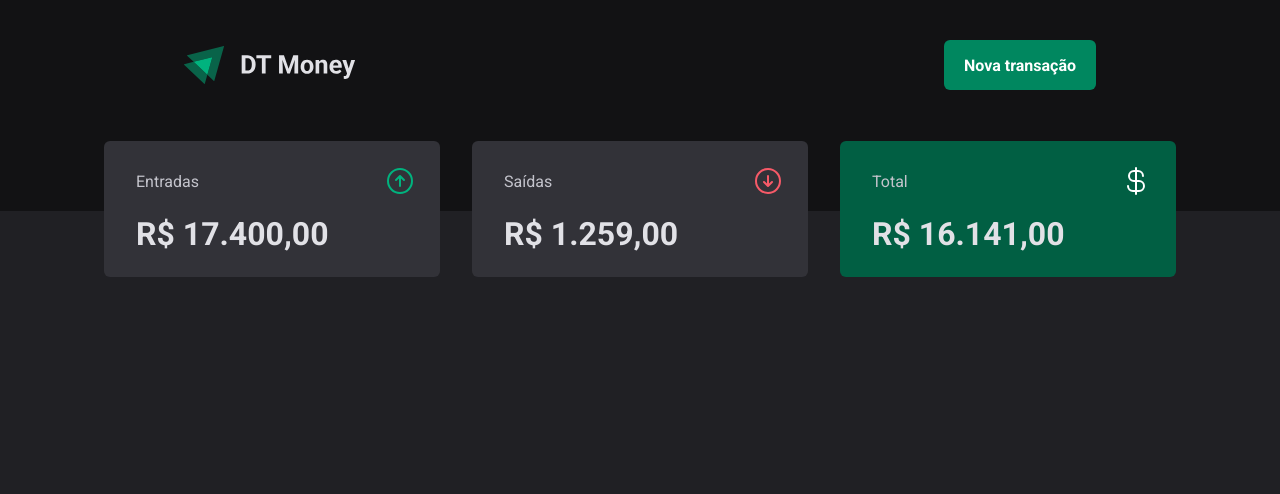
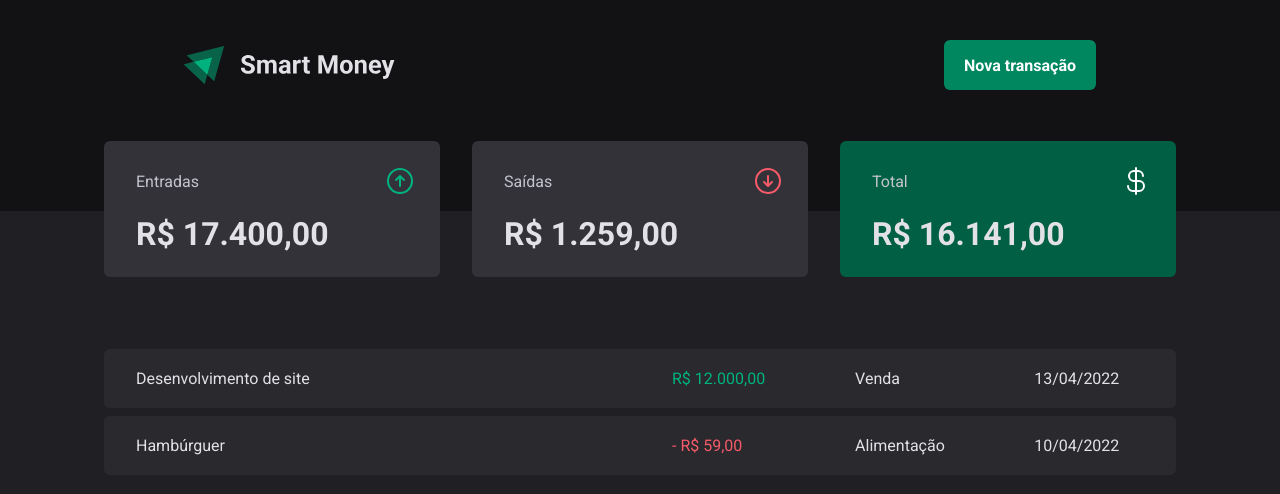
Before and after one commit to holices/smart-money, a React (Vite) app: page / in a window 1280 px wide. Shown: the top 494 px of the page. Built offline with nearby package versions, Linux system fonts and the light colour scheme.

Commit message:
➕ build: Visual structure Transactions page

```diff
--- a/src/pages/Transactions/index.tsx
+++ b/src/pages/Transactions/index.tsx
@@ -1,11 +1,40 @@
 import { Header } from "../../components/Header";
 import { Summary } from "../../components/Summary";
+import { PriceHighlight, TransactionsContainer, TransactionsTable } from "./styles";
 
 export function Transactions() {
   return (
     <div>
       <Header />
       <Summary />
+
+      <TransactionsContainer>
+        <TransactionsTable>
+          <tbody>
+            <tr>
+              <td width="50%">Desenvolvimento de site</td>
+              <td>
+                <PriceHighlight variant="income">
+                  R$ 12.000,00
+                </PriceHighlight>
+              </td>
+              <td>Venda</td>
+              <td>13/04/2022</td>
+            </tr>
+
+            <tr>
+              <td width="50%">Hambúrguer</td>
+              <td>
+                <PriceHighlight variant="outcome">
+                  - R$ 59,00
+                </PriceHighlight>
+              </td>
+              <td>Alimentação</td>
+              <td>10/04/2022</td>
+            </tr>
+          </tbody>
+        </TransactionsTable>
+      </TransactionsContainer>
     </div>
   )
 }
--- a/src/pages/Transactions/styles.ts
+++ b/src/pages/Transactions/styles.ts
@@ -0,0 +1,38 @@
+import { styled } from "styled-components";
+
+export const TransactionsContainer = styled.main`
+  width: 100%;
+  max-width: 112rem;
+  margin: 6.4rem auto 0;
+  padding: 0 2.4rem;
+`
+
+export const TransactionsTable = styled.table`
+  width: 100%;
+  border-collapse: separate;
+  border-spacing: 0 0.8rem;
+  //margin-top: 2.4rem;
+
+  td {
+    padding: 2rem 3.2rem;
+    background-color: ${(props => props.theme['gray-700'])};
+
+    &:first-child {
+      border-top-left-radius: 6px;
+      border-bottom-left-radius: 6px;
+    }
+
+    &:last-child {
+      border-top-right-radius: 6px;
+      border-bottom-right-radius: 6px;
+    }
+  }
+`
+
+interface PriceHighlightProps {
+  variant: 'income' | 'outcome'
+}
+
+export const PriceHighlight = styled.span<PriceHighlightProps>`
+  color: ${(props => props.variant === 'income' ? props.theme['green-300'] : props.theme['red-300'])};
+`
```
Also changed, not shown: src/assets/ignite-logo.svg.
